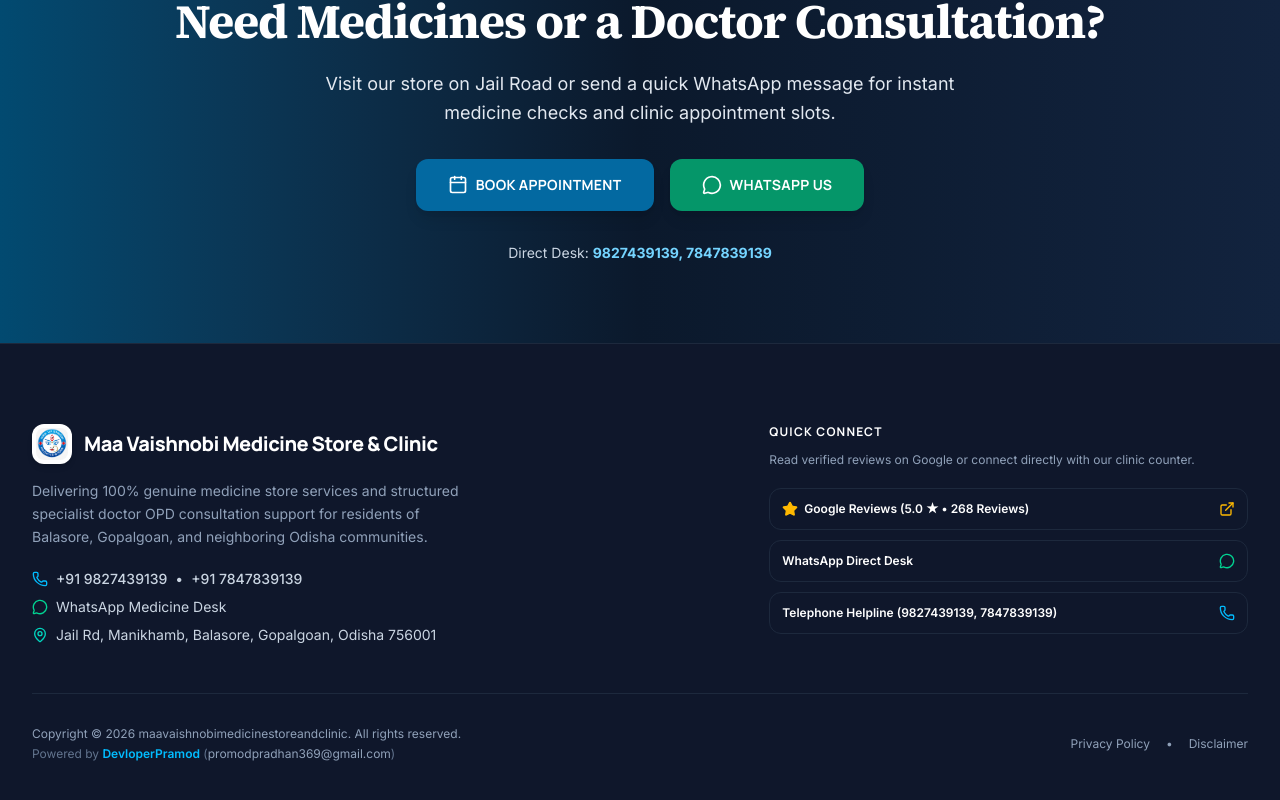
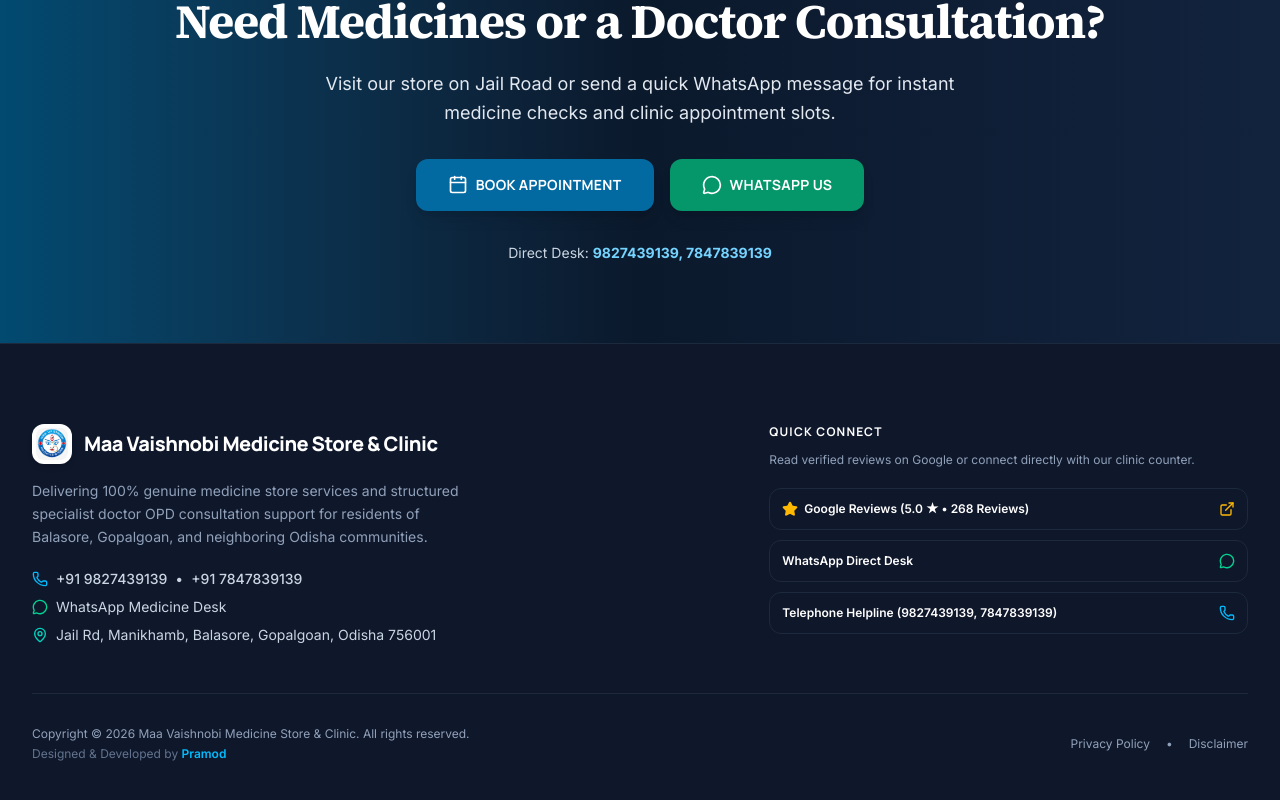
Before and after one commit to pramodkumarPradhan/Maa-Vaishnobi-Medicine-Store, a React (Vite) app: page / in a window 1280 px wide. Shown: the part 5965-6765 px from the top of the page. Built offline with nearby package versions, Linux system fonts and the light colour scheme.

Commit message:
name entry

```diff
--- a/src/components/Footer.tsx
+++ b/src/components/Footer.tsx
@@ -113,26 +113,35 @@
         <div className="pt-8 flex flex-col md:flex-row items-center justify-between gap-4 text-xs text-slate-400">
           <div className="space-y-1 text-center md:text-left">
             <p>
-              Copyright © {new Date().getFullYear()} maavaishnobimedicinestoreandclinic. All rights reserved.
+              Copyright © {new Date().getFullYear()} Maa Vaishnobi Medicine Store & Clinic.
+              All rights reserved.
             </p>
+
             <p className="text-slate-500">
-              Powered by{" "}
+              Designed & Developed by{" "}
               <a
                 href={`mailto:${BUSINESS_INFO.developer.email}`}
                 className="text-sky-400 hover:underline font-semibold"
               >
                 {BUSINESS_INFO.developer.name}
-              </a>{" "}
-              (<a href={`mailto:${BUSINESS_INFO.developer.email}`} className="hover:underline text-slate-400">{BUSINESS_INFO.developer.email}</a>)
+              </a>
             </p>
           </div>
 
           <div className="flex items-center gap-4 text-slate-400">
-            <Link to="/privacy-policy" className="hover:underline hover:text-white">
+            <Link
+              to="/privacy-policy"
+              className="hover:underline hover:text-white"
+            >
               Privacy Policy
             </Link>
+
             <span>•</span>
-            <Link to="/disclaimer" className="hover:underline hover:text-white">
+
+            <Link
+              to="/disclaimer"
+              className="hover:underline hover:text-white"
+            >
               Disclaimer
             </Link>
           </div>
--- a/src/data/businessInfo.ts
+++ b/src/data/businessInfo.ts
@@ -101,7 +101,7 @@
   },
   email: "promodpradhan369@gmail.com",
   developer: {
-    name: "DevloperPramod",
+    name: "Pramod",
     email: "promodpradhan369@gmail.com",
   },
   effectiveDate: "September 2026",
```
